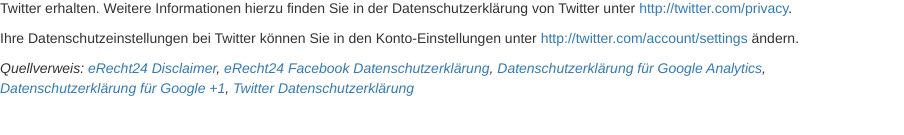
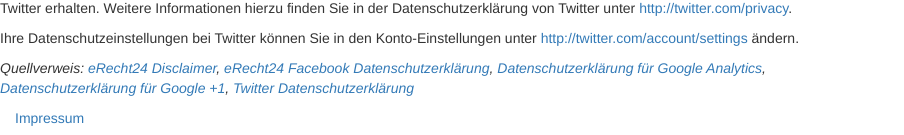
Before and after one commit to MyOldStuff/agvm.github.io, a Jekyll site: the page built from impressum.md, in a window 1280 px wide and 900 px high, scrolled down 2055 px. Shown: the part 762-897 px from the top of the window, without its empty margins (0-904 px from the left). Built offline with Jekyll 4.4.1, drawn with Linux system fonts in a browser that asks for light colours; nearby versions of some CDN libraries; before the commit the page ends 2925 px from its top, so only the background shows below that.

Commit message:
Add footer with link to Impressum

```diff
--- a/_layouts/default.html
+++ b/_layouts/default.html
@@ -20,6 +20,11 @@
   <body>
     {{ content }}
 
+    <footer class="container-fluid">
+      <p class="text-muted">
+        <a href="/impressum.html">Impressum</a>
+      </p>
+    </footer>
     <!-- jQuery (necessary for Bootstrap's JavaScript plugins) -->
     <script src="https://ajax.googleapis.com/ajax/libs/jquery/1.11.3/jquery.min.js"></script>
     <!-- Include all compiled plugins (below), or include individual files as needed -->
```
